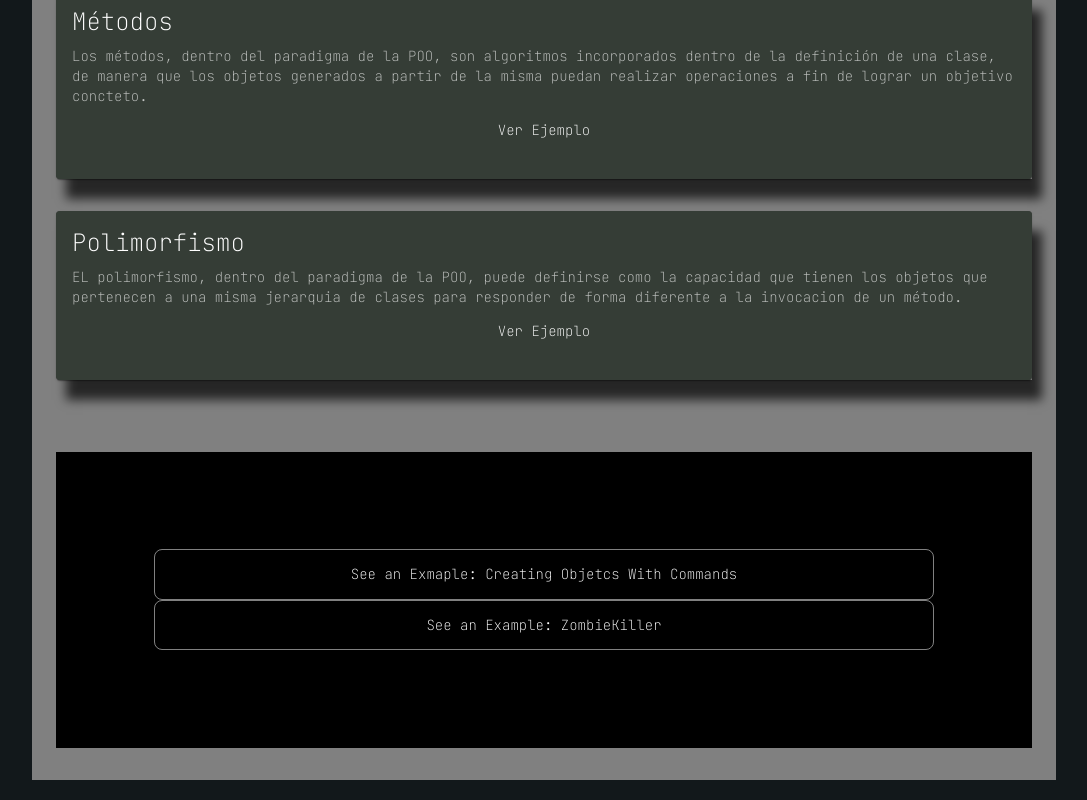
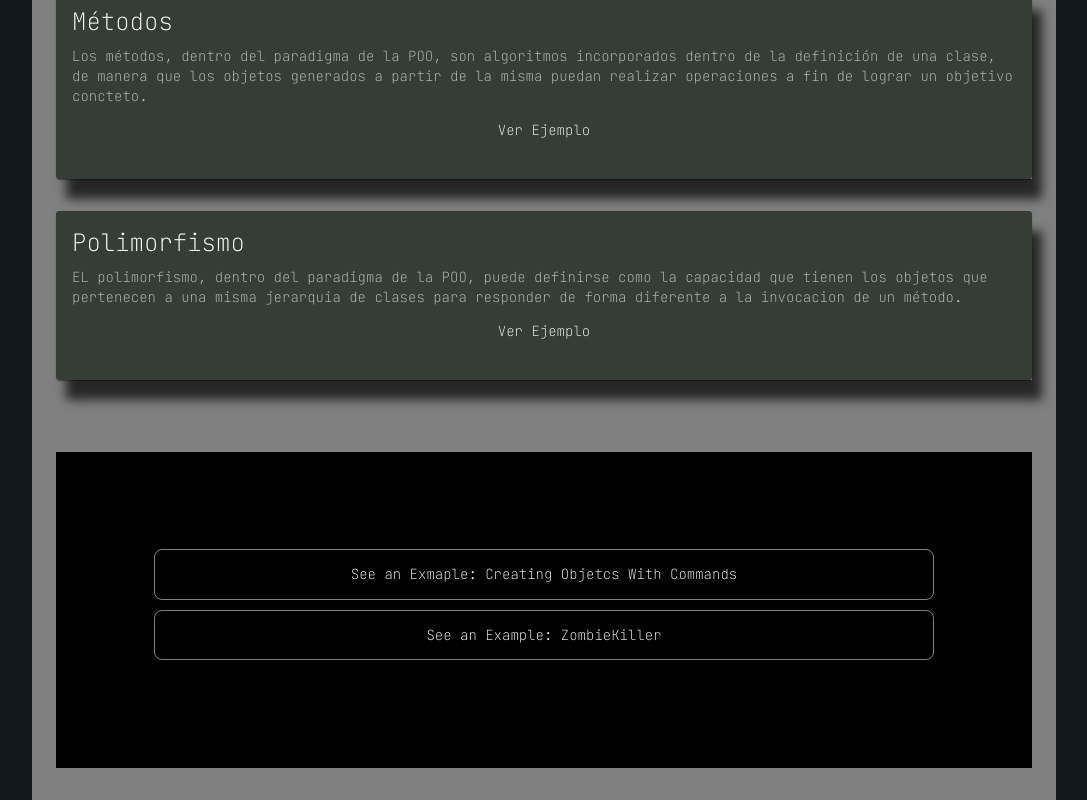
Before and after one commit to SegundoPaladines/explicacion_clases_python, a React (Create React App) app: page / in a window 1280 px wide. Shown: the part 1289-2089 px from the top of the page, without its empty margins (96-1183 px from the left). Built offline with nearby package versions, Linux system fonts and the light colour scheme.

Commit message:
Corregier errores pendejos

```diff
--- a/src/App.tsx
+++ b/src/App.tsx
@@ -1,6 +1,6 @@
 import './App.css';
 import { Container, Button, Box } from '@mui/material';
-import { NavBar, HeaderComponent, Fondo, Diapositiva, Code} from './components/index';
+import { NavBar, HeaderComponent, Fondo, Diapositiva} from './components/index';
 
 function App() {
   return (
@@ -287,14 +287,18 @@ def presentarse(self):
           }}
         >
           <div>
-            <div>
+            <div style={{
+              marginBottom:10,
+            }}>
               <Button variant='outlined'
                 onClick={() => {
                   window.location.href = "https://github.com/SegundoPaladines/ClasesPython";
                 }}
               >See an Exmaple: Creating Objetcs With Commands</Button>
             </div>
-            <div>
+            <div style={{
+              marginBottom:10,
+            }}>
               <Button variant='outlined'
                 onClick={() => {
                   window.location.href = "https://segundopaladines.github.io/ZombieKillerDeploy/";
--- a/src/components/header/index.tsx
+++ b/src/components/header/index.tsx
@@ -37,7 +37,7 @@ export const HeaderComponent: React.FC<headerProps> = ({title, descripton, eleme
         return ()=> {
             clearInterval(intervalo);
         }
-    }, [textoActual]);
+    });
 
     return (
         <div
@@ -64,6 +64,7 @@ export const HeaderComponent: React.FC<headerProps> = ({title, descripton, eleme
                     <Grid
                         item
                         xs={10}
+                        key="key-prop-container"
                     >
                         <Grid
                             container
```
